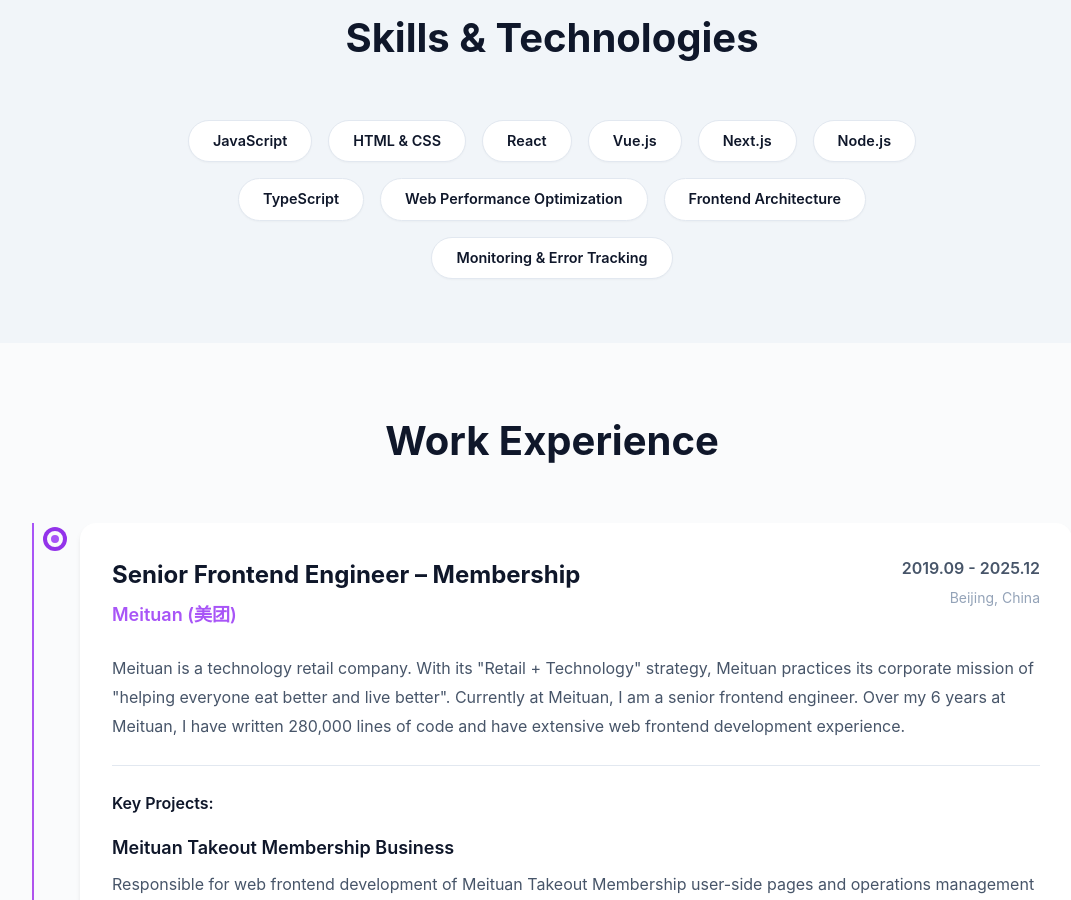
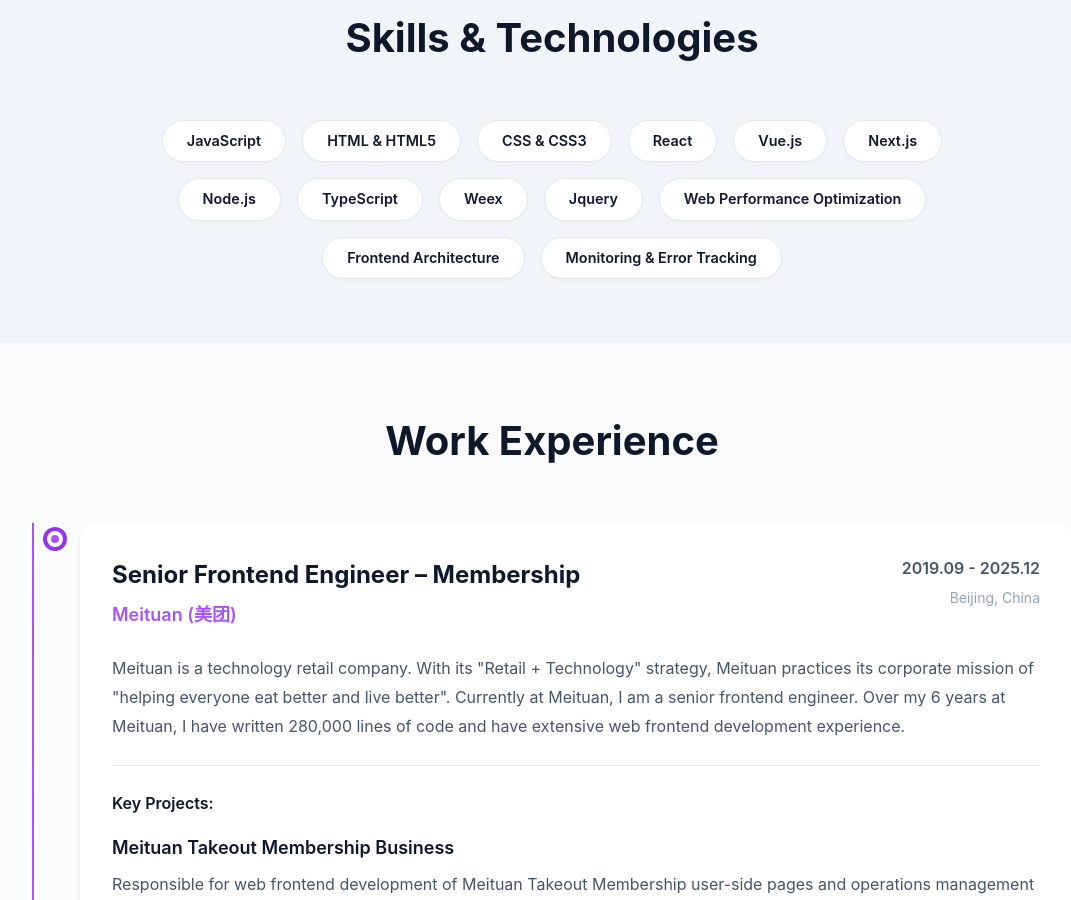
Before and after one commit to LoveShoneLiu/personalSites, a Next.js app: page / in a window 1280 px wide. Shown: the part 900-1800 px from the top of the page, without its empty margins (88-1159 px from the left). Built offline with nearby package versions, Linux system fonts and the light colour scheme.

Commit message:
feat: 技能文案修改

```diff
--- a/app/page.tsx
+++ b/app/page.tsx
@@ -19,12 +19,15 @@
   ],
   skills: [
     'JavaScript',
-    'HTML & CSS',
+    'HTML & HTML5',
+    'CSS & CSS3',
     'React',
     'Vue.js',
     'Next.js',
     'Node.js',
     'TypeScript',
+    'Weex',
+    'Jquery',
     'Web Performance Optimization',
     'Frontend Architecture',
     'Monitoring & Error Tracking',
```
